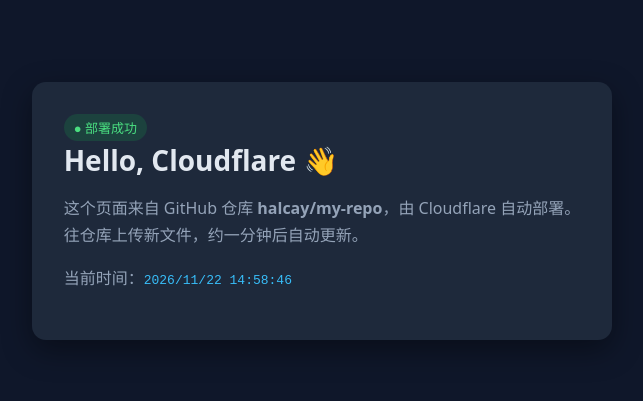
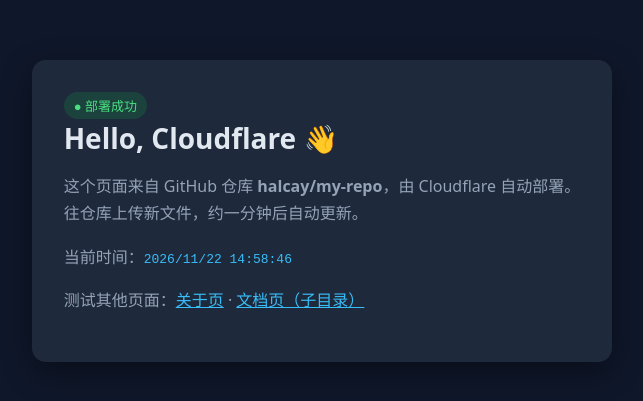
Before and after one commit to halcay/my-repo, a plain HTML site: page index.html in a window 1280 px wide. Shown: the part 189-590 px from the top of the page, without its empty margins (318-961 px from the left). Drawn offline with Linux system fonts and the light colour scheme.

Commit message:
upload via web: index.html

```diff
--- a/index.html
+++ b/index.html
@@ -20,6 +20,8 @@
   <p>这个页面来自 GitHub 仓库 <b>halcay/my-repo</b>，由 Cloudflare 自动部署。<br>
   往仓库上传新文件，约一分钟后自动更新。</p>
   <p>当前时间：<span id="t"></span></p>
+  <p>测试其他页面：<a href="/about.html" style="color:#38bdf8">关于页</a> ·
+  <a href="/docs/" style="color:#38bdf8">文档页（子目录）</a></p>
 </div>
 <script>
   const t = document.getElementById('t');
```
